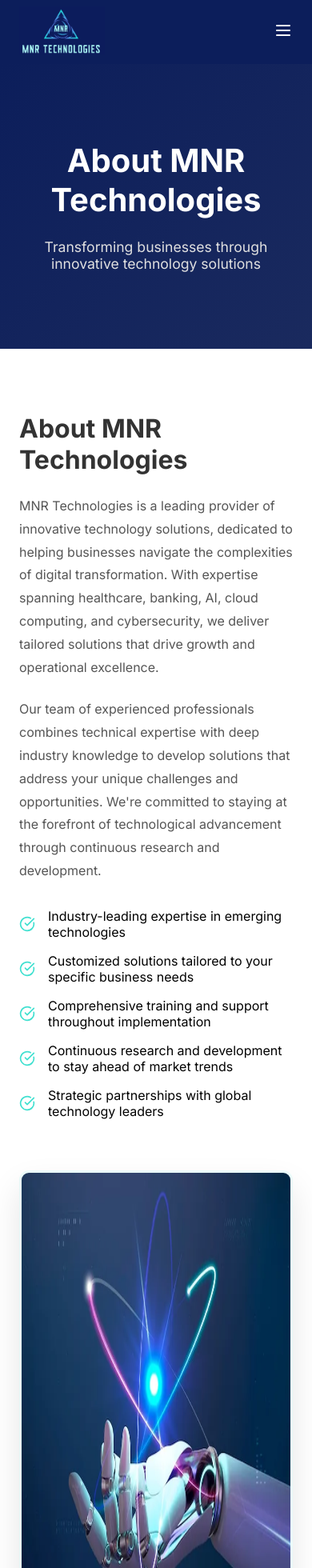
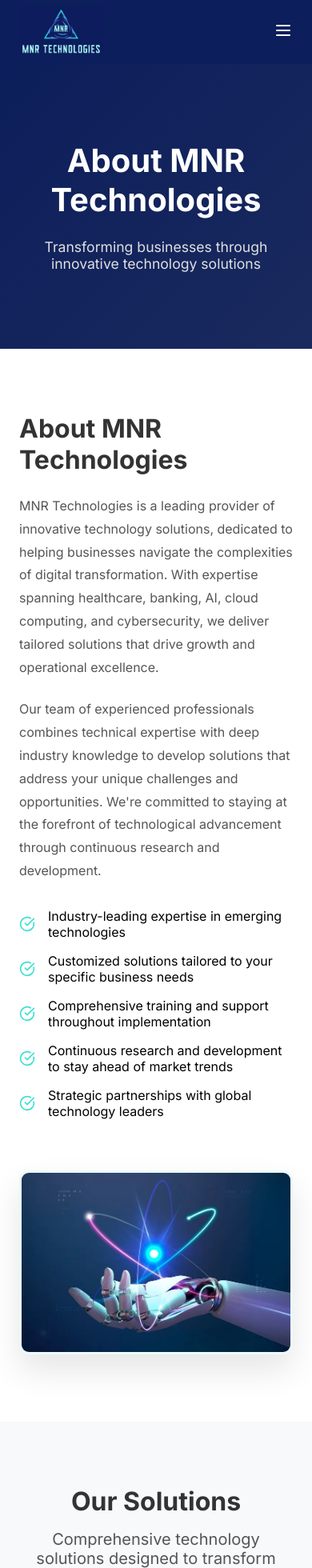
Before and after one commit to justkashish/mnr-tech, a Next.js app: page /about in a window 390 px wide. Shown: the top 1960 px of the page at 80% size. Built offline with nearby package versions, Linux system fonts and the light colour scheme.

Commit message:
Fixed stretched images

```diff
--- a/src/styles/About.css
+++ b/src/styles/About.css
@@ -72,6 +72,7 @@
     .about-text,
     .about-image {
         width: 100%;
+        height: auto;
     }
 }
 
@@ -79,4 +80,8 @@
     .about-section {
         padding: 4rem 1.5rem;
     }
+    .team-image {
+        height: auto;
+        width: 100%;
+    }
 }
--- a/src/styles/AboutPage.css
+++ b/src/styles/AboutPage.css
@@ -373,6 +373,7 @@
     .approach-image,
     .approach-steps {
         width: 100%;
+        height: auto;
     }
 }
 
@@ -397,4 +398,12 @@
     .step-number {
         font-size: 2rem;
     }
+    .approach-image img {
+        width: 100%;
+        height: auto;
+    }
+    .about-image img {
+        width: 100%;
+        height: auto;
+    }
 }
```
